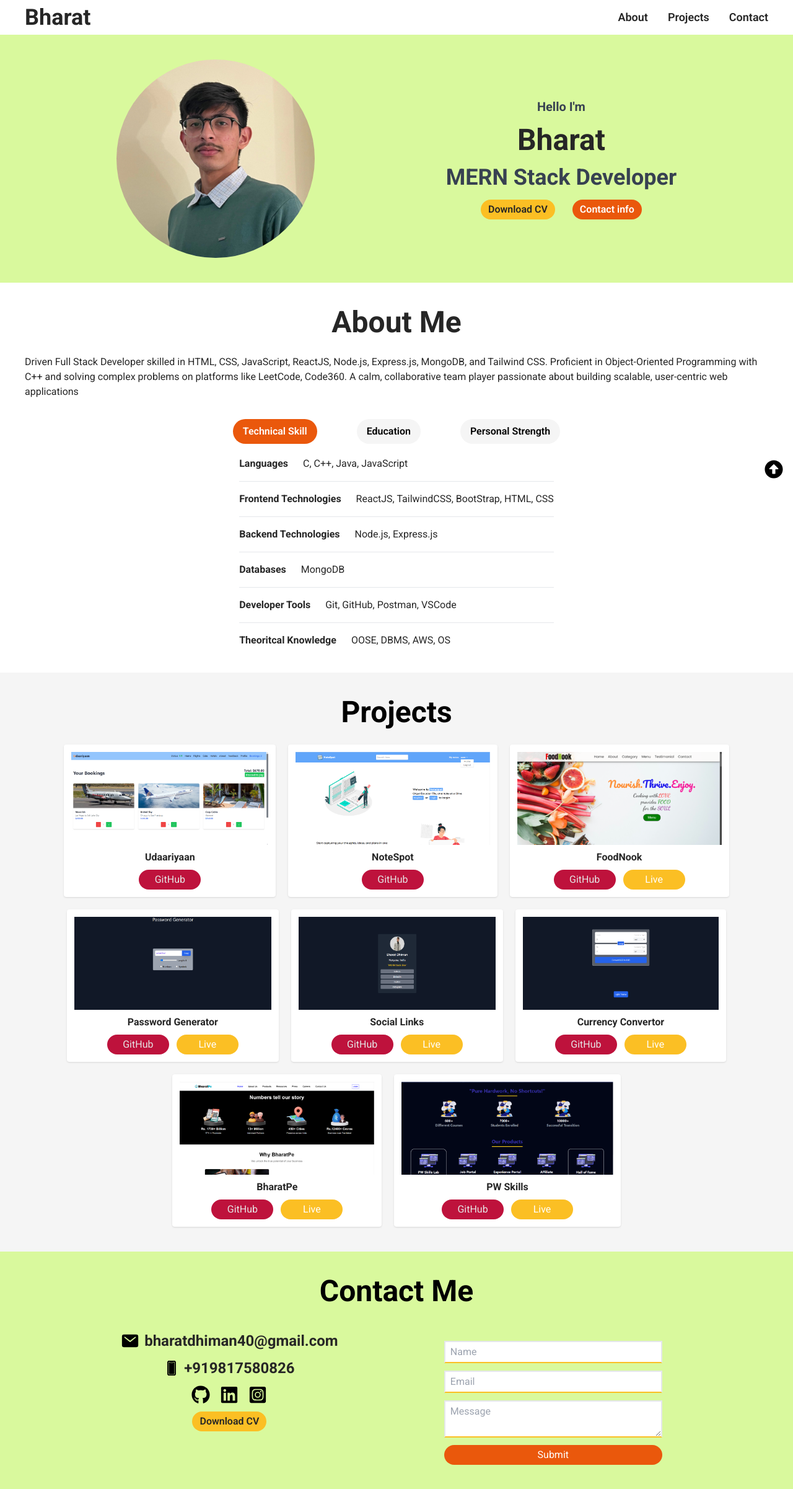
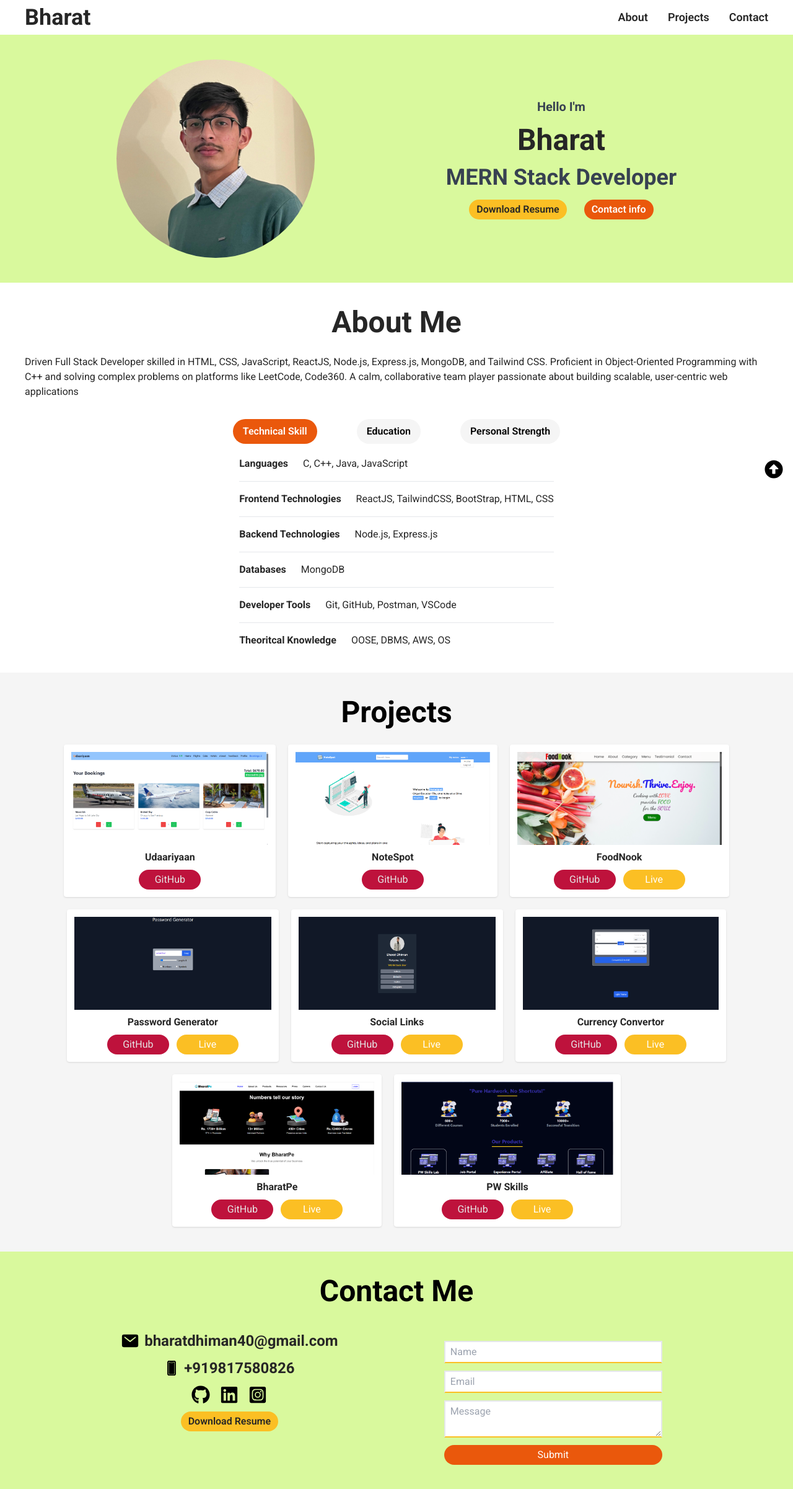
Before and after one commit to bharat40/Bharat-Portfolio, a React (Vite) app: page / in a window 1280 px wide. Shown: the top 2402 px of the page at 62% size. Built offline with nearby package versions, Linux system fonts and the light colour scheme.

Commit message:
resume file update

```diff
--- a/src/pages/ContactSection.jsx
+++ b/src/pages/ContactSection.jsx
@@ -66,8 +66,8 @@ const ContactSection = () => {
               </a>
             </div>
             <button className="px-3 py-1 bg-amber-400 rounded-full text-neutral-800 font-semibold">
-              <a href="./MyCV.pdf" download>
-                Download CV
+              <a href="./Bharat_Resume.pdf" download>
+                Download Resume
               </a>
             </button>
           </div>
--- a/src/pages/HeroSection.jsx
+++ b/src/pages/HeroSection.jsx
@@ -12,8 +12,8 @@ const HeroSection = () => {
         <p className="text-4xl text-gray-700 font-bold">MERN Stack Developer</p>
         <div className="flex gap-7">
           <button className="px-3 py-1 bg-amber-400 rounded-full text-neutral-800 font-semibold">
-            <a href="./MyCV.pdf" download>
-              Download CV
+            <a href="./Bharat_Resume.pdf" download>
+              Download Resume
             </a>
           </button>
           <button className="px-3 py-1 bg-orange-600 rounded-full text-white font-semibold">
```
Also changed, not shown: 2 other files (tests, documents, lock files or other folders).
